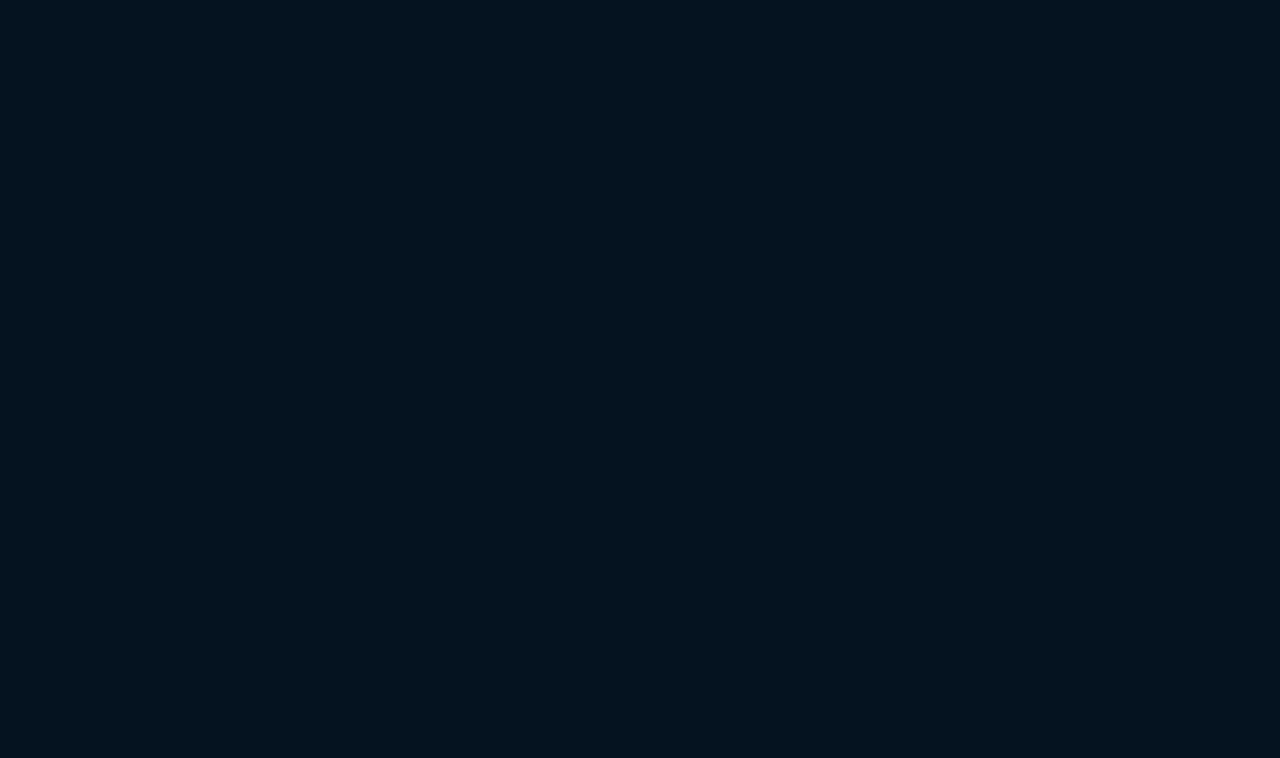
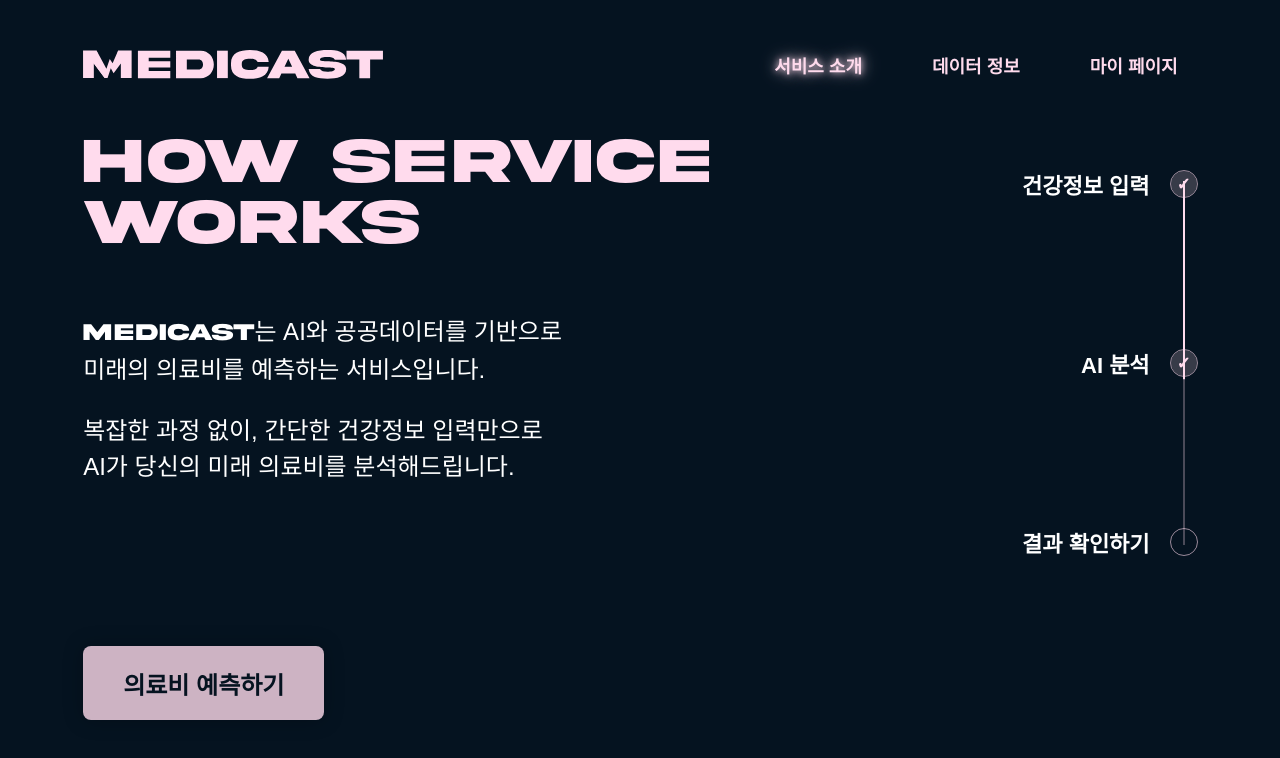
Before and after one commit to 2026-DDJ/FE, a React (Vite) app: page /intro in a window 1280 px wide. Before the commit this address had no page. Shown: the top 758 px of the page. Built offline with nearby package versions, Linux system fonts and the light colour scheme; no server answers; a web font is replaced by a local one.

Commit message:
feat: intro page

```diff
--- a/src/App.jsx
+++ b/src/App.jsx
@@ -3,6 +3,7 @@ import { Route, Routes } from "react-router-dom";
 import Main from "./pages/Main";
 import Login from "./pages/Login";
 import Signup from "./pages/Signup";
+import Intro from "./pages/Intro";
 
 const App = () => {
   return (
@@ -21,6 +22,11 @@ const App = () => {
         path="/signup"
         element={<Signup />}
       />
+
+      <Route
+        path="/intro"
+        element={<Intro />}
+      />
     </Routes>
   );
 };
--- a/src/components/Header.jsx
+++ b/src/components/Header.jsx
@@ -1,17 +1,28 @@
 import { useLocation, useNavigate } from "react-router-dom";
+
+import logo from "../assets/medicast-logo.svg";
 
 import {
   HeaderContainer,
+  HeaderLogo,
   Navigation,
   NavItem,
 } from "../styles/Header.styles";
 
-const Header = () => {
+const Header = ({ showLogo = true }) => {
   const navigate = useNavigate();
   const location = useLocation();
 
   return (
     <HeaderContainer>
+      {showLogo && (
+        <HeaderLogo
+          src={logo}
+          alt="MEDICAST"
+          onClick={() => navigate("/")}
+        />
+      )}
+
       <Navigation>
         <NavItem
           $active={location.pathname === "/intro"}
--- /dev/null
+++ b/src/components/IntroProgress.jsx
@@ -0,0 +1,49 @@
+import {
+  ProgressContainer,
+  ProgressAxis,
+  BaseLine,
+  FirstLineFill,
+  SecondLineFill,
+  ProgressStep,
+  ProgressLabel,
+  ProgressDot,
+  Check,
+} from "../styles/Intro.styles";
+
+const IntroProgress = () => {
+  return (
+    <ProgressContainer>
+      <ProgressAxis>
+        <BaseLine />
+        <FirstLineFill />
+        <SecondLineFill />
+      </ProgressAxis>
+
+      <ProgressStep $position="top">
+        <ProgressLabel>건강정보 입력</ProgressLabel>
+
+        <ProgressDot>
+          <Check $step={1}>✓</Check>
+        </ProgressDot>
+      </ProgressStep>
+
+      <ProgressStep $position="middle">
+        <ProgressLabel>AI 분석</ProgressLabel>
+
+        <ProgressDot>
+          <Check $step={2}>✓</Check>
+        </ProgressDot>
+      </ProgressStep>
+
+      <ProgressStep $position="bottom">
+        <ProgressLabel>결과 확인하기</ProgressLabel>
+
+        <ProgressDot>
+          <Check $step={3}>✓</Check>
+        </ProgressDot>
+      </ProgressStep>
+    </ProgressContainer>
+  );
+};
+
+export default IntroProgress;
--- /dev/null
+++ b/src/pages/Intro.jsx
@@ -0,0 +1,68 @@
+import { useNavigate } from "react-router-dom";
+
+import Header from "../components/Header";
+import SkeletonViewer from "../components/SkeletonViewer";
+import IntroProgress from "../components/IntroProgress";
+import Button from "../components/Button";
+
+import {
+  IntroContainer,
+  IntroContent,
+  LeftSection,
+  Title,
+  Description,
+  MedicastText,
+  SkeletonSection,
+  ProgressSection,
+  ButtonArea,
+} from "../styles/Intro.styles";
+
+const Intro = () => {
+  const navigate = useNavigate();
+
+  return (
+    <IntroContainer>
+      <Header />
+
+      <IntroContent>
+        <LeftSection>
+          <Title>
+            HOW SERVICE
+            <br />
+            WORKS
+          </Title>
+
+          <Description>
+            <p>
+              <MedicastText>MEDICAST</MedicastText>는 AI와 공공데이터를 기반으로
+              <br />
+              미래의 의료비를 예측하는 서비스입니다.
+            </p>
+
+            <p>
+              복잡한 과정 없이, 간단한 건강정보 입력만으로
+              <br />
+              AI가 당신의 미래 의료비를 분석해드립니다.
+            </p>
+          </Description>
+        </LeftSection>
+
+        <SkeletonSection>
+          <SkeletonViewer />
+        </SkeletonSection>
+
+        <ProgressSection>
+          <IntroProgress />
+        </ProgressSection>
+
+        <ButtonArea>
+          <Button onClick={() => navigate("/analysis")}>
+            의료비 예측하기
+          </Button>
+        </ButtonArea>
+      </IntroContent>
+    </IntroContainer>
+  );
+};
+
+export default Intro;
--- a/src/pages/Main.jsx
+++ b/src/pages/Main.jsx
@@ -19,7 +19,7 @@ const Main = () => {
 
   return (
     <MainContainer>
-      <Header />
+      <Header showLogo={false} />
 
       <HeroSection>
         <SkeletonArea>
--- a/src/styles/GlobalStyle.js
+++ b/src/styles/GlobalStyle.js
@@ -1,5 +1,7 @@
 import { createGlobalStyle } from "styled-components";
 import "pretendard/dist/web/variable/pretendardvariable.css";
+import AkiraExpanded from "../assets/fonts/AkiraExpanded-Demo.otf";
+
 
 const GlobalStyle = createGlobalStyle`
   * {
@@ -13,6 +15,18 @@ const GlobalStyle = createGlobalStyle`
   #root {
     width: 100%;
     min-height: 100%;
+  }
+
+  @font-face {
+    font-family: "Akira Expanded";
+    src: url(${AkiraExpanded}) format("opentype");
+    font-weight: normal;
+    font-style: normal;
+    font-display: swap;
+  }
+
+  * {
+    box-sizing: border-box;
   }
 
   body {
--- a/src/styles/Header.styles.js
+++ b/src/styles/Header.styles.js
@@ -6,12 +6,27 @@ export const HeaderContainer = styled.header`
   position: absolute;
 
   top: 50px;
-  right: 120px;
+  left: 6.5%;
+  right: 8%;
+
+  display: flex;
+  align-items: center;
 
   z-index: 100;
 `;
 
+export const HeaderLogo = styled.img`
+  width: 300px;
+  height: auto;
+
+  display: block;
+
+  cursor: pointer;
+`;
+
 export const Navigation = styled.nav`
+  margin-left: auto;
+
   display: flex;
   align-items: center;
 
@@ -19,8 +34,6 @@ export const Navigation = styled.nav`
 `;
 
 export const NavItem = styled.button`
-  position: relative;
-
   padding: 0;
 
   border: none;
@@ -30,6 +43,8 @@ export const NavItem = styled.button`
 
   font-size: 18px;
   font-weight: 600;
+
+  white-space: nowrap;
 
   cursor: pointer;
 
--- /dev/null
+++ b/src/styles/Intro.styles.js
@@ -0,0 +1,380 @@
+import styled from "styled-components";
+
+import {
+  PageContainer,
+  COLORS,
+} from "./Common.styles";
+
+export const IntroContainer = styled(PageContainer)`
+  position: relative;
+
+  width: 100%;
+  min-height: 100vh;
+
+  overflow: hidden;
+`;
+
+export const IntroContent = styled.main`
+  position: relative;
+
+  width: 100%;
+  height: 100vh;
+  min-height: 760px;
+`;
+
+export const LeftSection = styled.section`
+  position: absolute;
+
+  top: 16.5%;
+  left: 6.5%;
+`;
+
+export const Title = styled.h1`
+  margin: 0;
+
+  color: ${COLORS.pink};
+
+  font-family: "Akira Expanded", "Arial Black", sans-serif;
+  font-size: 64px;
+  font-weight: 800;
+  line-height: 0.95;
+
+  letter-spacing: 1px;
+`;
+
+export const Description = styled.div`
+  margin-top: 60px;
+
+  color: #ffffff;
+
+  font-size: 24px;
+  font-weight: 400;
+  line-height: 154%;
+
+  p {
+    margin: 0 0 24px;
+  }
+`;
+
+export const MedicastText = styled.span`
+  font-family: "Akira Expanded", "Arial Black", sans-serif;
+  font-weight: 800;
+`;
+
+export const SkeletonSection = styled.div`
+  position: absolute;
+
+  top: 27%;
+  left: 45%;
+
+  width: 22%;
+  height: 61%;
+
+  animation: skeletonEnter 0.9s
+    cubic-bezier(0.22, 1, 0.36, 1);
+
+  @keyframes skeletonEnter {
+    from {
+      opacity: 0;
+      transform: translateX(80px);
+    }
+
+    to {
+      opacity: 1;
+      transform: translateX(0);
+    }
+  }
+`;
+
+export const ProgressSection = styled.div`
+  position: absolute;
+
+  top: 21%;
+  right: 8%;
+
+  width: 250px;
+  height: 390px;
+`;
+
+export const ButtonArea = styled.div`
+  position: absolute;
+
+  left: 6.5%;
+  bottom: 10%;
+`;
+
+/* =========================
+   Intro Progress Bar Styles
+========================= */
+
+export const ProgressContainer = styled.div`
+  position: relative;
+
+  width: 270px;
+  height: 390px;
+`;
+
+export const ProgressAxis = styled.div`
+  position: absolute;
+
+  top: 13px;
+  right: 13px;
+
+  width: 2px;
+  height: calc(100% - 26px);
+
+  z-index: 1;
+`;
+
+export const BaseLine = styled.div`
+  position: absolute;
+
+  top: 0;
+  left: 0;
+
+  width: 100%;
+  height: 100%;
+
+  background: rgba(255, 219, 237, 0.28);
+`;
+
+/* =========================
+   STEP 1 → STEP 2
+========================= */
+
+export const FirstLineFill = styled.div`
+  position: absolute;
+
+  top: 0;
+  left: 0;
+
+  width: 100%;
+  height: 50%;
+
+  background: #ffdbed;
+
+  transform: scaleY(0);
+  transform-origin: top;
+
+  animation: firstLine 10s ease-in-out infinite;
+
+  @keyframes firstLine {
+    0%,
+    16% {
+      transform: scaleY(0);
+    }
+
+    40%,
+    92% {
+      transform: scaleY(1);
+    }
+
+    97%,
+    100% {
+      transform: scaleY(0);
+    }
+  }
+`;
+
+/* =========================
+   STEP 2 → STEP 3
+========================= */
+
+export const SecondLineFill = styled.div`
+  position: absolute;
+
+  top: 50%;
+  left: 0;
+
+  width: 100%;
+  height: 50%;
+
+  background: #ffdbed;
+
+  transform: scaleY(0);
+  transform-origin: top;
+
+  animation: secondLine 10s ease-in-out infinite;
+
+  @keyframes secondLine {
+    0%,
+    50% {
+      transform: scaleY(0);
+    }
+
+    73%,
+    92% {
+      transform: scaleY(1);
+    }
+
+    97%,
+    100% {
+      transform: scaleY(0);
+    }
+  }
+`;
+
+/* =========================
+   STEP
+========================= */
+
+export const ProgressStep = styled.div`
+  position: absolute;
+
+  right: 0;
+
+  display: flex;
+  align-items: center;
+
+  gap: 20px;
+
+  ${({ $position }) =>
+    $position === "top" &&
+    `
+      top: 0;
+    `}
+
+  ${({ $position }) =>
+    $position === "middle" &&
+    `
+      top: 50%;
+      transform: translateY(-50%);
+    `}
+
+  ${({ $position }) =>
+    $position === "bottom" &&
+    `
+      bottom: 0;
+    `}
+`;
+
+export const ProgressLabel = styled.span`
+  width: 190px;
+
+  color: #ffffff;
+
+  font-size: 22px;
+  font-weight: 700;
+
+  text-align: right;
+
+  white-space: nowrap;
+`;
+
+export const ProgressDot = styled.div`
+  position: relative;
+
+  width: 28px;
+  height: 28px;
+
+  flex-shrink: 0;
+
+  display: flex;
+  justify-content: center;
+  align-items: center;
+
+  border: 1.5px solid rgba(255, 219, 237, 0.6);
+  border-radius: 50%;
+
+  background: transparent;
+
+  z-index: 3;
+
+  overflow: hidden;
+`;
+
+export const Check = styled.span`
+  position: absolute;
+
+  width: 100%;
+  height: 100%;
+
+  display: flex;
+  justify-content: center;
+  align-items: center;
+
+  color: #ffdbed;
+
+  font-size: 17px;
+  font-weight: 700;
+  line-height: 1;
+
+  opacity: 0;
+
+  /*
+   * 체크된 원 내부
+   * #FFDBED / opacity 20%
+   */
+  background: rgba(255, 219, 237, 0.2);
+
+  border-radius: 50%;
+
+  ${({ $step }) =>
+    $step === 1 &&
+    `
+      animation: checkOne 10s ease-in-out infinite;
+    `}
+
+  ${({ $step }) =>
+    $step === 2 &&
+    `
+      animation: checkTwo 10s ease-in-out infinite;
+    `}
+
+  ${({ $step }) =>
+    $step === 3 &&
+    `
+      animation: checkThree 10s ease-in-out infinite;
+    `}
+
+  @keyframes checkOne {
+    0%,
+    10% {
+      opacity: 0;
+    }
+
+    14%,
+    92% {
+      opacity: 1;
+    }
+
+    97%,
+    100% {
+      opacity: 0;
+    }
+  }
+
+  @keyframes checkTwo {
+    0%,
+    41% {
+      opacity: 0;
+    }
+
+    45%,
+    92% {
+      opacity: 1;
+    }
+
+    97%,
+    100% {
+      opacity: 0;
+    }
+  }
+
+  @keyframes checkThree {
+    0%,
+    74% {
+      opacity: 0;
+    }
+
+    78%,
+    92% {
+      opacity: 1;
+    }
+
+    97%,
+    100% {
+      opacity: 0;
+    }
+  }
+`;
```
Also changed, not shown: src/assets/fonts/AkiraExpanded-Demo.otf (added).
